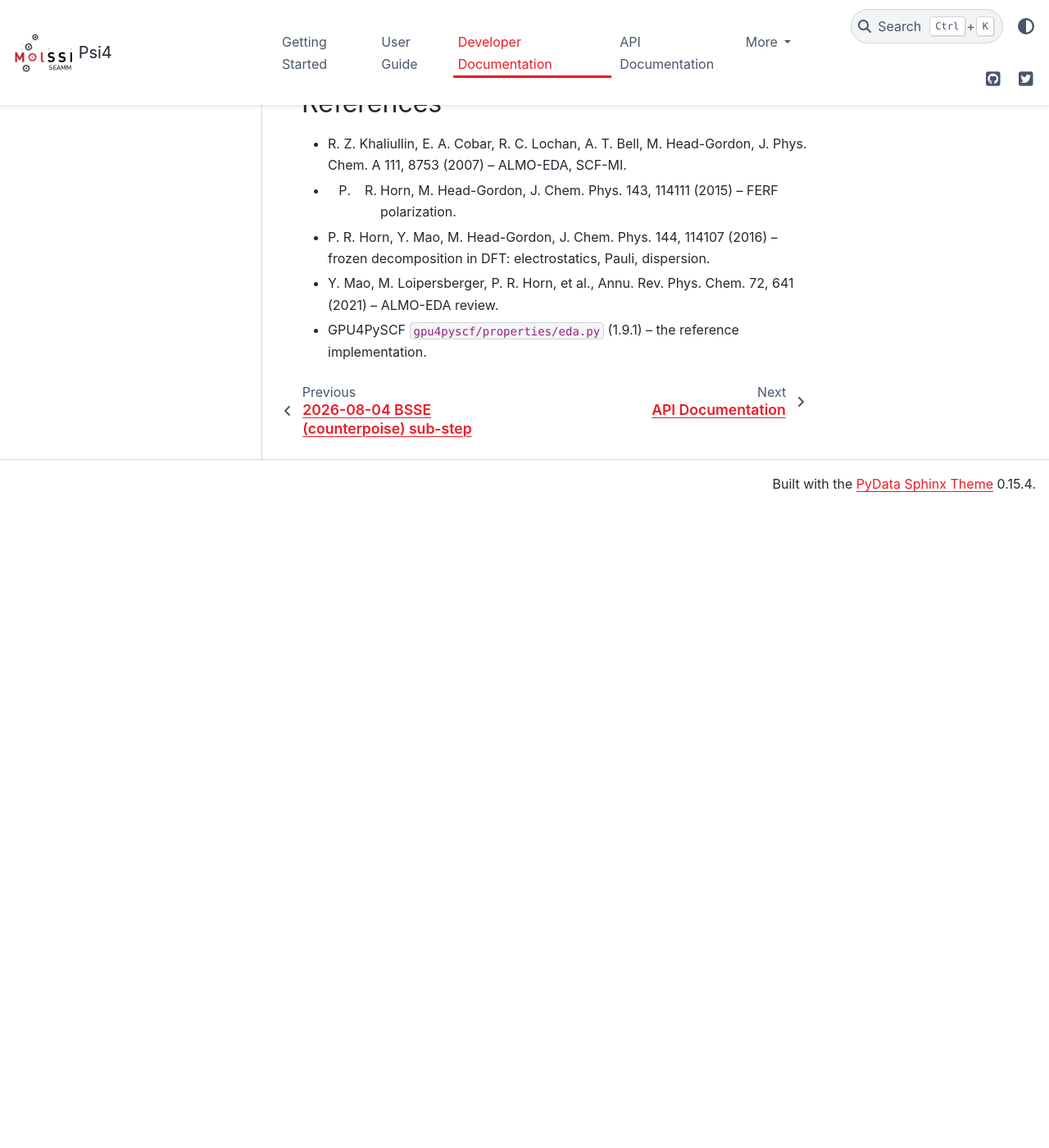
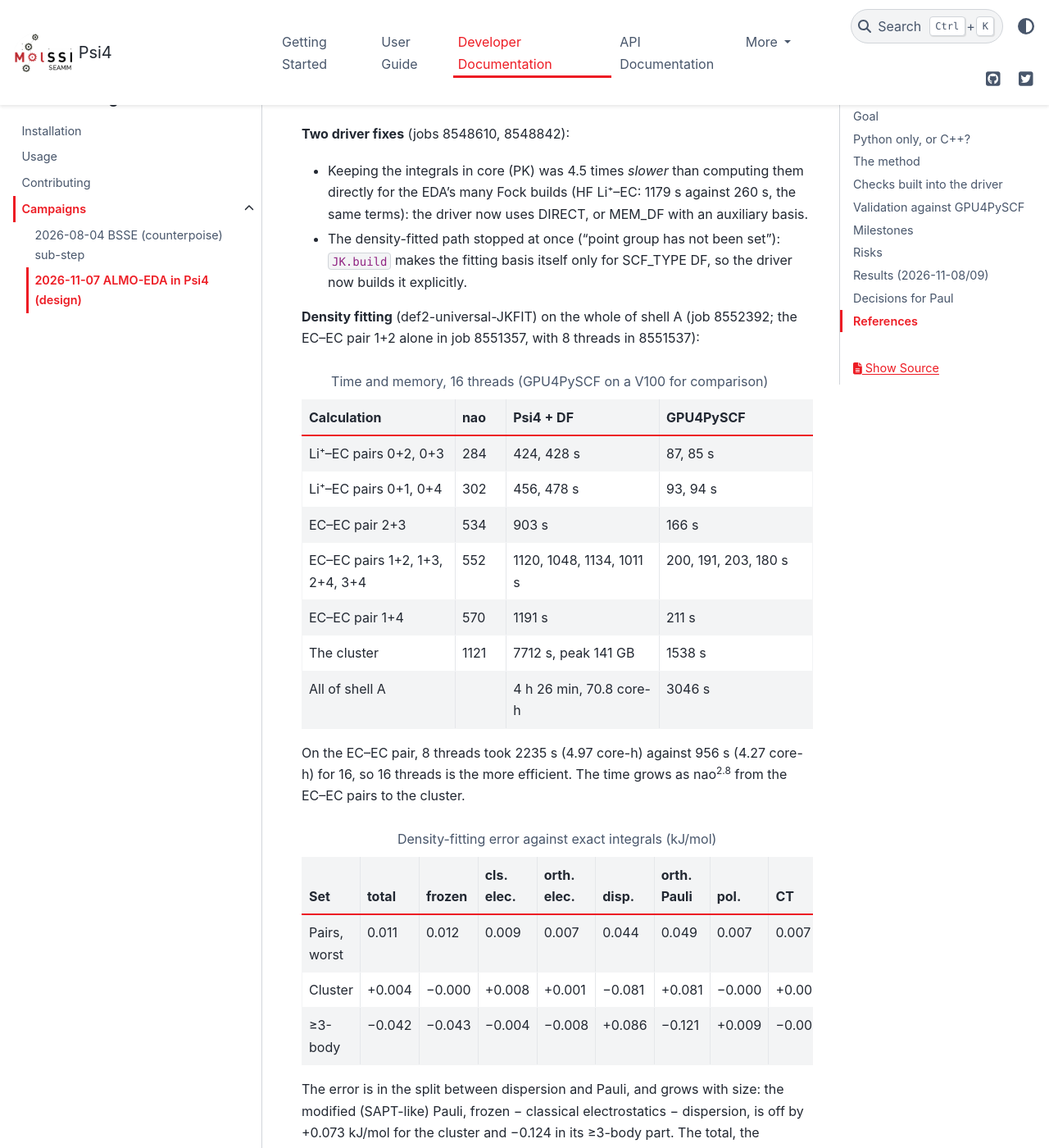
Before and after one commit to molssi-seamm/psi4_step, a Sphinx documentation site: the page built from docs/developer_guide/campaigns/2026-11-07/index.rst, in a window 1280 px wide and 1400 px high, scrolled down 6048 px. Shown: the whole window at 82% size. Built offline with Sphinx 7.4.7 and the PyData theme 0.15.4, drawn with Linux system fonts in a browser that asks for light colours; pages that are not in the unit, such as notebooks, are missing from menus; before the commit the page ends 6668 px from its top, so only the background shows below that; some of the changed text lies outside the part shown.

Commit message:
ALMO-EDA campaign record: Psi4 backend validation and cost (2026-11-08/09)
Co-Authored-By: Claude Opus 5.5 <noreply@anthropic.com>

```diff
--- a/docs/developer_guide/campaigns/2026-11-07/index.rst
+++ b/docs/developer_guide/campaigns/2026-11-07/index.rst
@@ -212,8 +212,141 @@ Risks
 * **Psi4 internals:** the driver uses exported but lightly documented objects
   (``VBase``, ``cphf_solve``); pin the Psi4 version the backend supports.
 
+Results (2026-11-08/09)
+-----------------------
+The driver (``interaction_eda_step/data/psi4_eda.py``, released in
+interaction-eda-step 2026.11.8.1) was run against the GPU4PySCF references of
+TinkerCliffs job 793976 (ωB97X-V/def2-TZVPD, coupled FERF without VV10 in the response,
+exact integrals) on TinkerCliffs AMD nodes, 16 threads unless noted. ωB97M-V is not
+possible: Psi4 has no coupled meta-GGA kernel, and the backend refuses it.
+
+**Parity with exact integrals** (job 8546834): HF on the water dimer and Li⁺–EC
+agree to better than 1e-4 kJ/mol; ωB97X-V on the water dimer, Li⁺–EC and PF₆⁻–EC to
+0.0036 kJ/mol at worst. The method is right.
+
+**Two driver fixes** (jobs 8548610, 8548842):
+
+* Keeping the integrals in core (PK) was 4.5 times *slower* than computing them
+  directly for the EDA's many Fock builds (HF Li⁺–EC: 1179 s against 260 s, the same
+  terms): the driver now uses DIRECT, or MEM_DF with an auxiliary basis.
+* The density-fitted path stopped at once ("point group has not been set"):
+  ``JK.build`` makes the fitting basis itself only for SCF_TYPE DF, so the driver now
+  builds it explicitly.
+
+**Density fitting** (def2-universal-JKFIT) on the whole of shell A (job 8552392; the
+EC–EC pair 1+2 alone in job 8551357, with 8 threads in 8551537):
+
+.. list-table:: Time and memory, 16 threads (GPU4PySCF on a V100 for comparison)
+   :header-rows: 1
+   :widths: 30 10 30 30
+
+   * - Calculation
+     - nao
+     - Psi4 + DF
+     - GPU4PySCF
+   * - Li⁺–EC pairs 0+2, 0+3
+     - 284
+     - 424, 428 s
+     - 87, 85 s
+   * - Li⁺–EC pairs 0+1, 0+4
+     - 302
+     - 456, 478 s
+     - 93, 94 s
+   * - EC–EC pair 2+3
+     - 534
+     - 903 s
+     - 166 s
+   * - EC–EC pairs 1+2, 1+3, 2+4, 3+4
+     - 552
+     - 1120, 1048, 1134, 1011 s
+     - 200, 191, 203, 180 s
+   * - EC–EC pair 1+4
+     - 570
+     - 1191 s
+     - 211 s
+   * - The cluster
+     - 1121
+     - 7712 s, peak 141 GB
+     - 1538 s
+   * - All of shell A
+     -
+     - 4 h 26 min, 70.8 core-h
+     - 3046 s
+
+On the EC–EC pair, 8 threads took 2235 s (4.97 core-h) against 956 s (4.27 core-h) for
+16, so 16 threads is the more efficient. The time grows as nao\ :sup:`2.8` from the
+EC–EC pairs to the cluster.
+
+.. list-table:: Density-fitting error against exact integrals (kJ/mol)
+   :header-rows: 1
+   :widths: 22 10 10 10 10 10 10 10 10
+
+   * - Set
+     - total
+     - frozen
+     - cls. elec.
+     - orth. elec.
+     - disp.
+     - orth. Pauli
+     - pol.
+     - CT
+   * - Pairs, worst
+     - 0.011
+     - 0.012
+     - 0.009
+     - 0.007
+     - 0.044
+     - 0.049
+     - 0.007
+     - 0.007
+   * - Cluster
+     - +0.004
+     - −0.000
+     - +0.008
+     - +0.001
+     - −0.081
+     - +0.081
+     - −0.000
+     - +0.005
+   * - ≥3-body
+     - −0.042
+     - −0.043
+     - −0.004
+     - −0.008
+     - +0.086
+     - −0.121
+     - +0.009
+     - −0.009
+
+The error is in the split between dispersion and Pauli, and grows with size: the
+modified (SAPT-like) Pauli, frozen − classical electrostatics − dispersion, is off by
++0.073 kJ/mol for the cluster and −0.124 in its ≥3-body part. The total, the classical
+electrostatics, polarization and charge transfer stay within 0.01 kJ/mol.
+
+**Cost** of shell A: 70.8 core-h, billed 203.6 SU on a node with 240 GB (46 SU/h, two
+thirds of it for the memory), against 52.5 SU for GPU4PySCF on a V100: 3.9 times as
+billed, 1.35 times in CPU time alone. For a typical exchange cluster (about 1500 nao,
+21 pairs) the same scaling gives about 177 core-h, roughly 4.5 times the GPU as billed
+(1.6 times in CPU time), and 250--340 GB of memory, at or beyond a 256 GB node.
+
+**Conclusion** (science, 2026-11-09). The terms the fits read -- polarization, charge
+transfer and its ≥3-body part, and the pairs' classical electrostatics and modified
+Pauli -- are within the 0.05 kJ/mol gate up to the size of shell A (polarization and
+charge transfer within 0.01, pair Pauli within 0.049). The cluster-level
+dispersion/Pauli error (0.08 for the cluster, 0.12 in the ≥3-body modified Pauli) is
+far below the fits' tolerances but beyond the gate. So Psi4 with density fitting is a
+valid fallback for the fitted terms up to shell-A size; its real limits are the
+memory (about 1500 nao needs 250--340 GB) and the cost, 3.9--4.5 times the GPU as
+billed. Production labels stay ωB97M-V on GPUs, and Psi4 is the cross-check and
+fallback.
+
 Decisions for Paul
 ------------------
+Decided (2026-11-07 to 11-09): the CPU backend targets ωB97X-V (coupled) and HF, and
+refuses meta-GGAs rather than run them uncoupled; production labels stay ωB97M-V on
+GPUs, with Psi4 as the cross-check and fallback (see the results above); milestone 8 is
+not started. The questions as first put:
+
 * Which functional the CPU backend targets first: ωB97X-V (coupled, Python only) or
   ωB97M-V (uncoupled, Python only, about 1 % of polarization moved to charge
   transfer).
```
Also changed, not shown: HISTORY.rst (+8 -0 lines).
